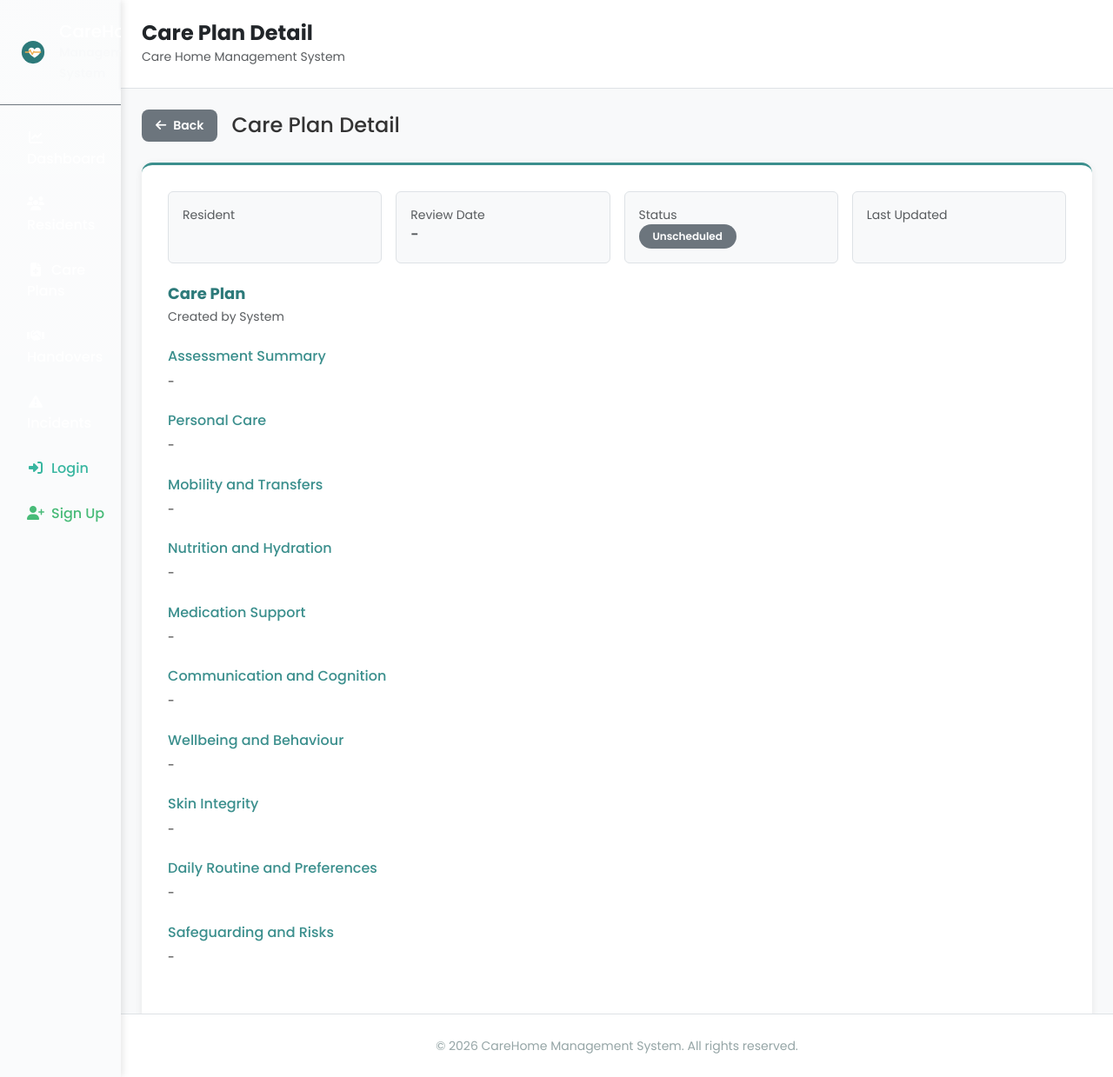
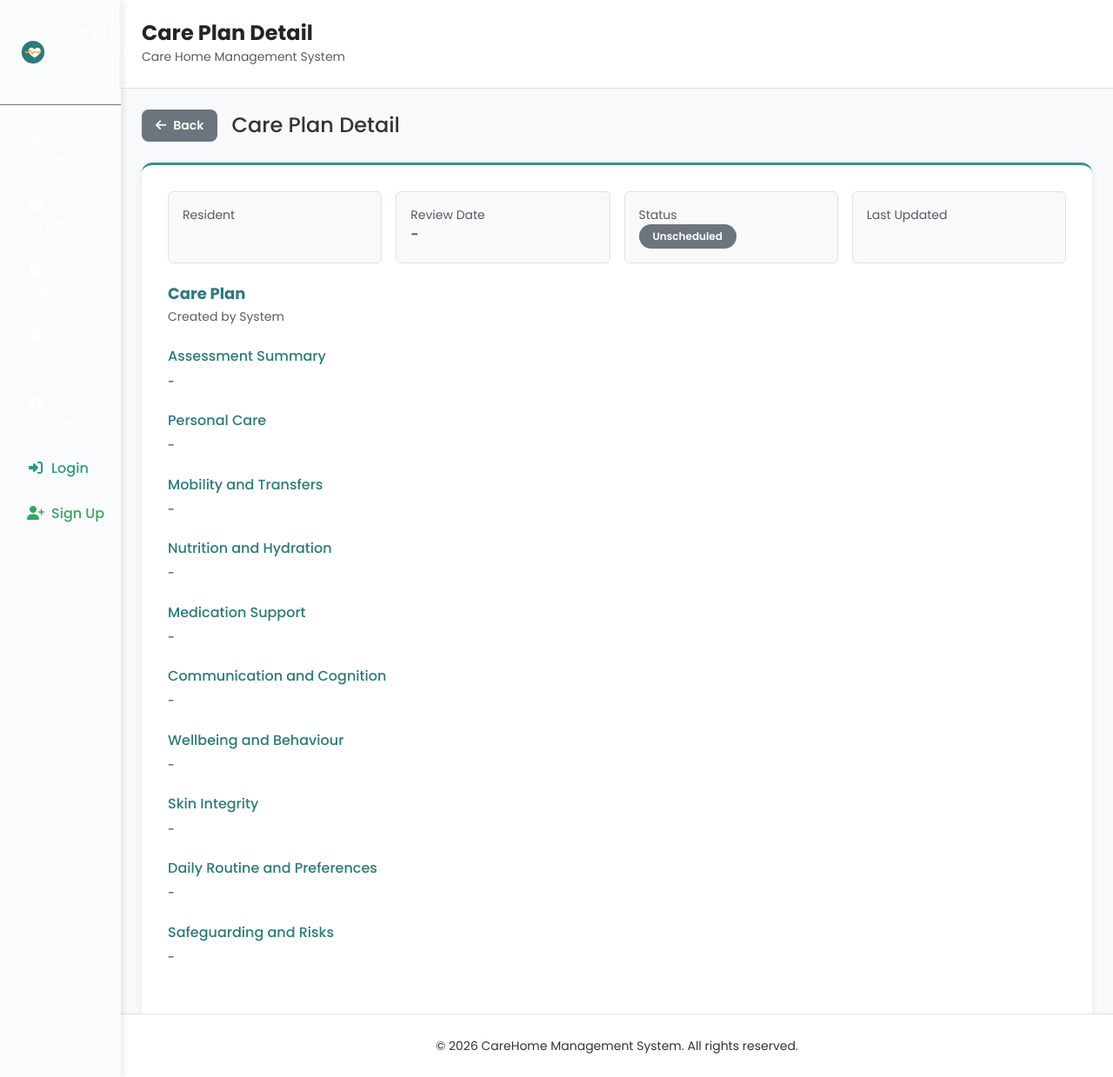
Before and after one commit to tolasedairo/carehome, a Django app: template careplans/templates/careplans/careplan_detail.html in a window 1280 px wide. Shown: the whole page at 87% size. Run offline with Django 5.2, Linux system fonts and the light colour scheme; the template is opened without the code that fills it, so the values that code supplies are empty.

Commit message:
Fix remaining contrast errors: darken all light text colors in CSS

```diff
--- a/static/css/style.css
+++ b/static/css/style.css
@@ -281,7 +281,7 @@ body {
 
 .feature-list li {
     padding: 8px 0;
-    color: #555;
+    color: #333;
     font-size: 14px;
     line-height: 1.8;
 }
@@ -360,7 +360,7 @@ body {
 }
 
 .pagination-link {
-    color: var(--primary-color);
+    color: #2d7a7a;
     border-color: #dee2e6;
     background-color: #fff;
     padding: 8px 14px;
@@ -369,7 +369,7 @@ body {
 }
 
 .pagination-disabled {
-    color: #9ca3af;
+    color: #555;
     background-color: #f3f4f6;
     border-color: #e5e7eb;
 }
@@ -486,7 +486,7 @@ footer {
 }
 
 footer small {
-    color: #95a5a6;
+    color: #333;
 }
 
 /* ===== Alert Styles ===== */
@@ -753,15 +753,15 @@ footer small {
 }
 
 .text-primary {
-    color: #3b8f8d !important;
+    color: #2d7a7a !important;
 }
 
 .text-info {
-    color: #38b6a0 !important;
+    color: #2d9888 !important;
 }
 
 .text-success {
-    color: #48bb78 !important;
+    color: #38a460 !important;
 }
 
 .text-warning {
@@ -773,5 +773,5 @@ footer small {
 }
 
 .text-secondary {
-    color: #6c757d !important;
+    color: #555 !important;
 }
```
